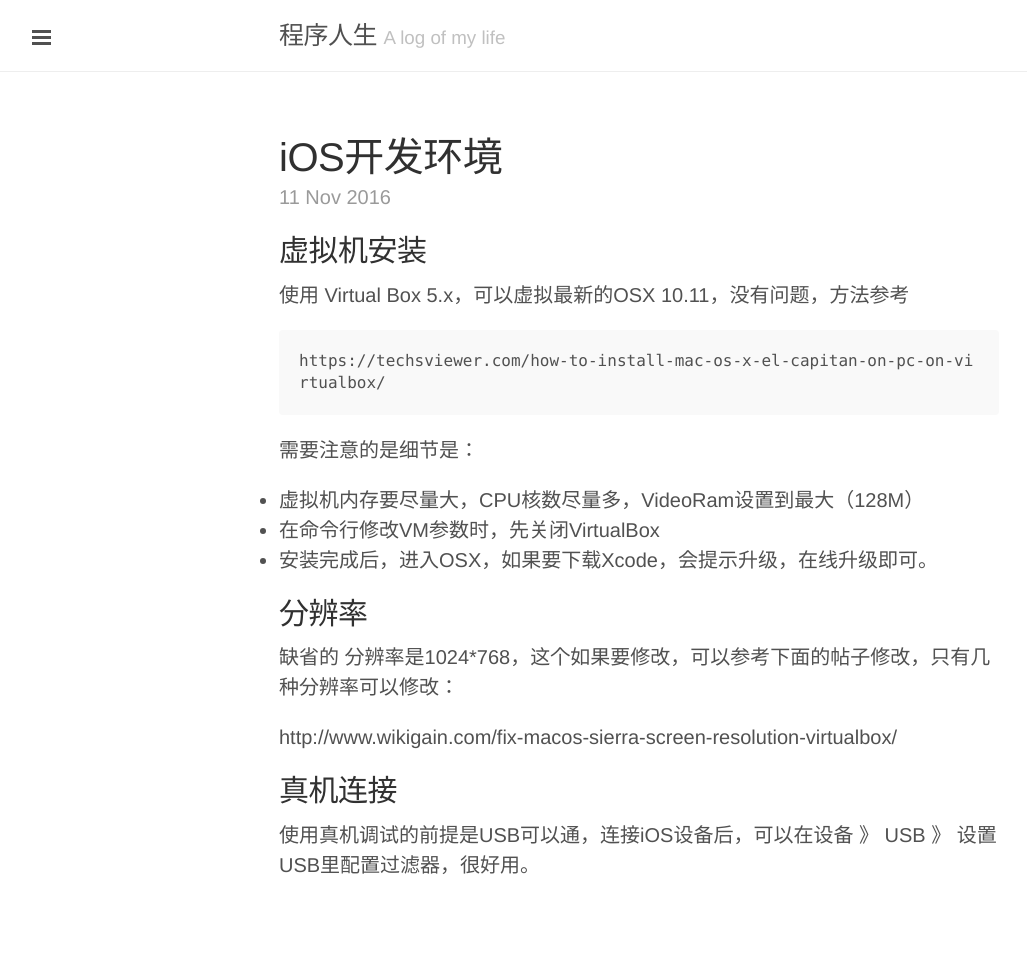
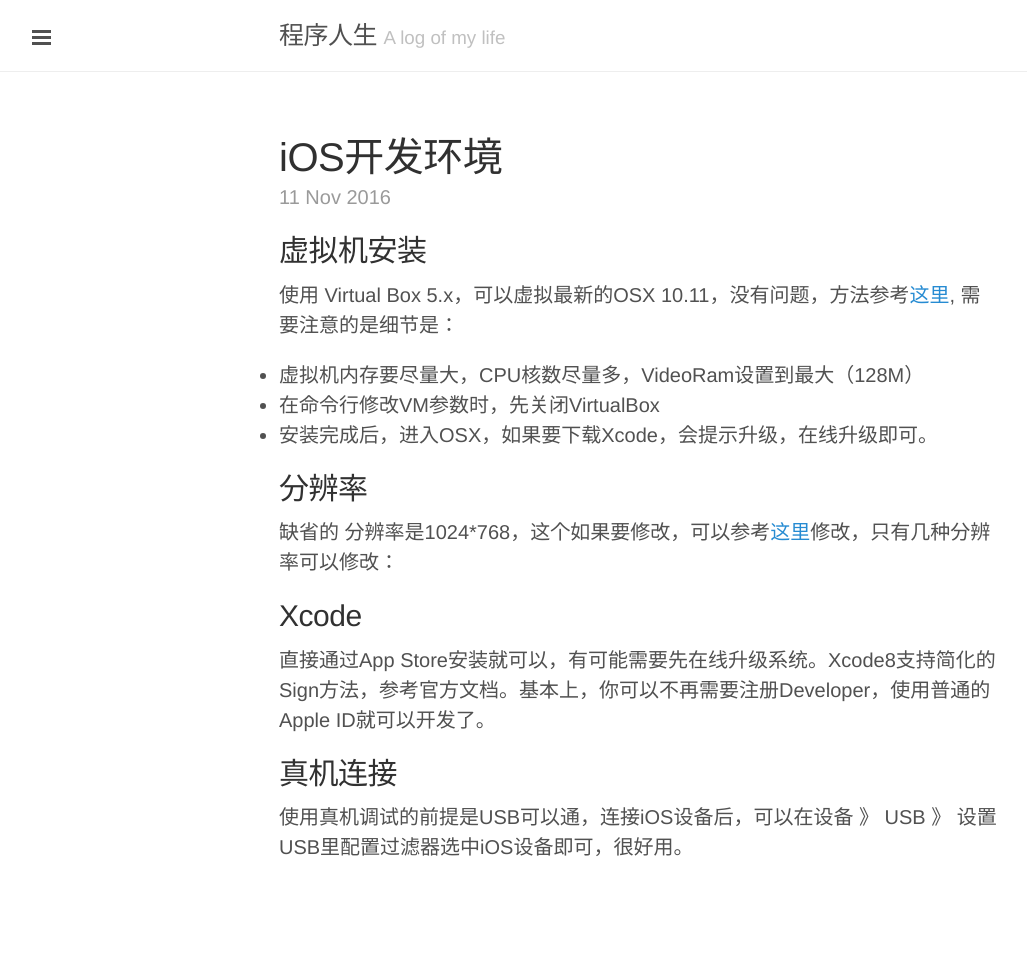
Before and after one commit to liuzhongshu/liuzhongshu.github.io, a Jekyll site: the page built from _posts/2016-11-11-ios-dev-env.markdown, in a window 1280 px wide. Shown: the whole page, without its empty margins (1-1028 px from the left). Built offline with Jekyll 4.4.1, drawn with Linux system fonts in a browser that asks for light colours; comment, search, counter and statistics services are not loaded.

Commit message:
Post update: iOS开发环境

````diff
--- a/_posts/2016-11-11-ios-dev-env.markdown
+++ b/_posts/2016-11-11-ios-dev-env.markdown
@@ -5,23 +5,20 @@
 ---
 ## 虚拟机安装
 
-使用  Virtual Box 5.x，可以虚拟最新的OSX 10.11，没有问题，方法参考
+使用  Virtual Box 5.x，可以虚拟最新的OSX 10.11，没有问题，方法参考[这里](https://techsviewer.com/how-to-install-mac-os-x-el-capitan-on-pc-on-virtualbox/), 需要注意的是细节是：
 
-```
-https://techsviewer.com/how-to-install-mac-os-x-el-capitan-on-pc-on-virtualbox/
-```
-
-需要注意的是细节是：
 - 虚拟机内存要尽量大，CPU核数尽量多，VideoRam设置到最大（128M）
 - 在命令行修改VM参数时，先关闭VirtualBox
 - 安装完成后，进入OSX，如果要下载Xcode，会提示升级，在线升级即可。
 
 ## 分辨率
 
-缺省的 分辨率是1024*768，这个如果要修改，可以参考下面的帖子修改，只有几种分辨率可以修改：
+缺省的 分辨率是1024*768，这个如果要修改，可以参考[这里](http://www.wikigain.com/fix-macos-sierra-screen-resolution-virtualbox/)修改，只有几种分辨率可以修改：
 
-http://www.wikigain.com/fix-macos-sierra-screen-resolution-virtualbox/
+## Xcode
+
+直接通过App Store安装就可以，有可能需要先在线升级系统。Xcode8支持简化的Sign方法，参考官方文档。基本上，你可以不再需要注册Developer，使用普通的Apple ID就可以开发了。
 
 ## 真机连接
 
-使用真机调试的前提是USB可以通，连接iOS设备后，可以在设备 》 USB 》 设置USB里配置过滤器，很好用。
+使用真机调试的前提是USB可以通，连接iOS设备后，可以在设备 》 USB 》 设置USB里配置过滤器选中iOS设备即可，很好用。
````
